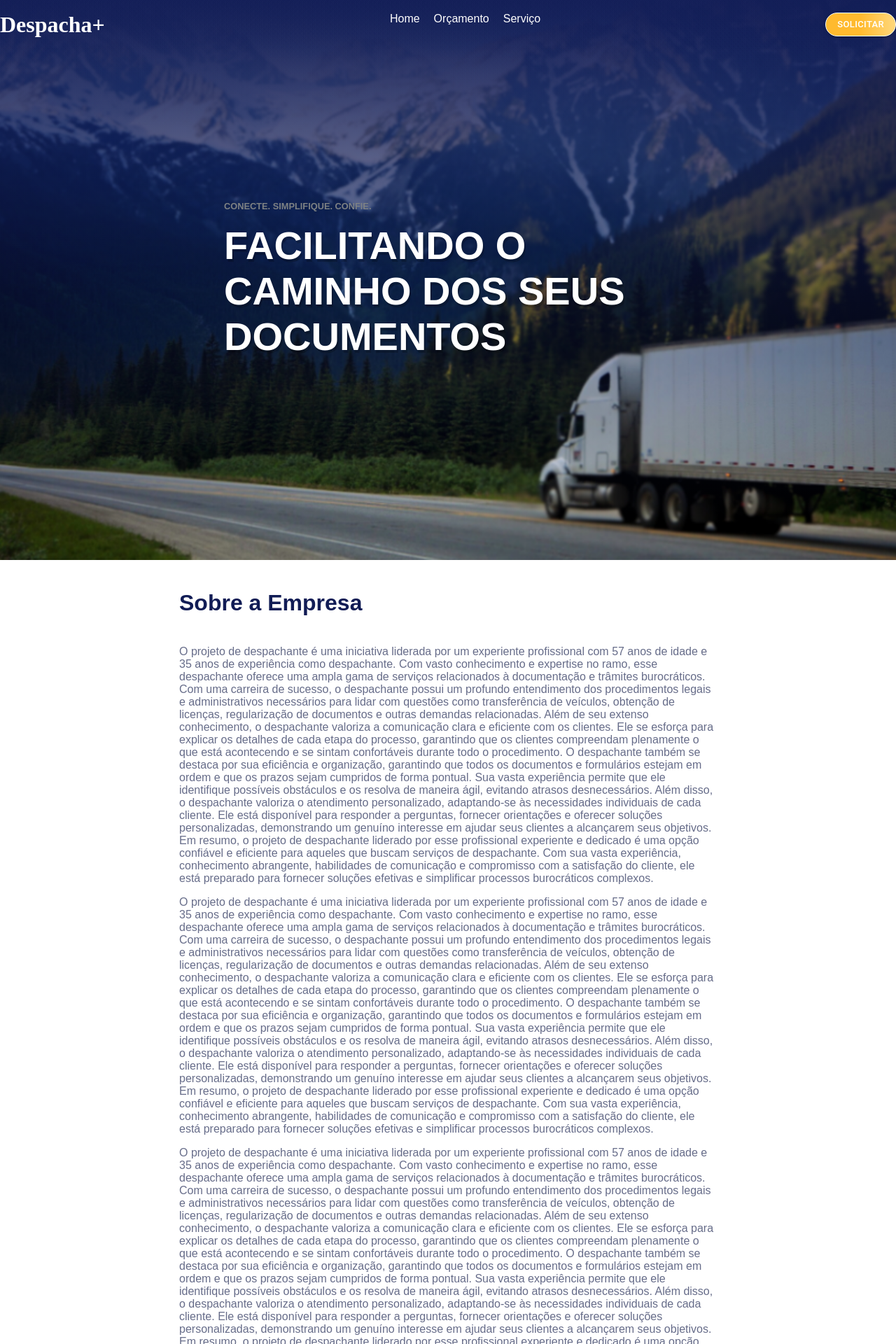
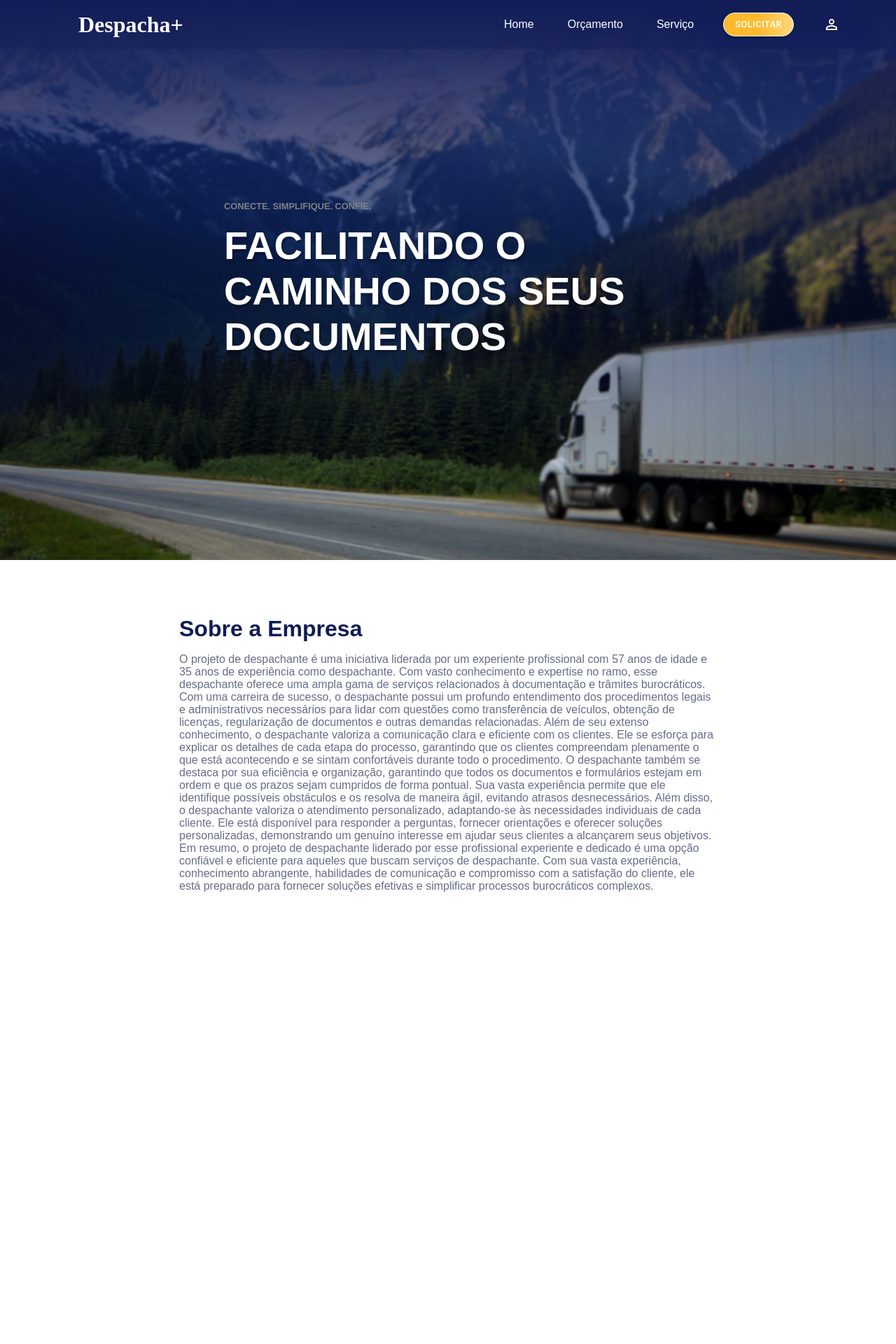
Before and after one commit to Viihgx/Projeto-Despachante, a React (Vite) app: page /home in a window 1280 px wide. Shown: the top 1920 px of the page at 70% size. After the commit the page ends 1275 px from the top, so only its background shows below. Built offline with nearby package versions, Linux system fonts and the light colour scheme; a web font is replaced by a local one.

Commit message:
:sparkles:Ajusta Header

```diff
--- a/package.json
+++ b/package.json
@@ -19,6 +19,7 @@
     "react": "^18.2.0",
     "react-dom": "^18.2.0",
     "react-router-dom": "^6.22.3",
+    "react-scroll": "^1.9.0",
     "styled-components": "^6.1.8"
   },
   "devDependencies": {
--- a/src/components/Header/Header.css
+++ b/src/components/Header/Header.css
@@ -1,56 +1,57 @@
-.header {
-    background-color: transparent; /* Define o cabeçalho como transparente */
-    position: fixed; /* Mantém o cabeçalho fixo no topo da página */
-    width: 100%; /* Faz com que o cabeçalho ocupe toda a largura da página */
-    z-index: 1000; /* Garante que o cabeçalho fique acima do conteúdo */
+.Header {
+    backdrop-filter: blur(8px); /* Aplica o efeito de desfoque */
+    background-color: rgba(17, 28, 85, 0.2);
+    position: fixed;
+    width: 100%;
+    z-index: 1000;
     color: var(--cor-texto);
     height: 70px;
-    width: 100%;
     display: flex;
     align-items: center;
     justify-content: space-between;
 }
 
-.header-title {
+.title-logo {
     font-family: 'Galada', cursive;
-    margin-right: 0; /* Removido para evitar deslocamento desnecessário */
+    margin-left: 7rem;
 }
 
-.nav-bar {
+nav {
+    gap: 42px;
     display: flex;
-    justify-content: center;
-    width: 100%;
+    align-items: center;
+    margin-right: 5rem;
 }
 
-.header nav ul {
+
+.Header nav ul {
     list-style: none;
-    margin: 0 auto;
+    margin: 0;
     padding: 0;
     display: flex;
-    justify-content: center;
 }
 
-.header nav ul li {
-    margin-right: 20px;
+.Header nav ul li {
+    margin-right: 3rem;
 }
 
-.header nav ul li:last-child {
+.Header nav ul li:last-child {
     margin-right: 0;
 }
 
-.header nav ul li a {
+li a {
     color: var(--cor-texto);
     text-decoration: none;
     transition: color 0.3s ease;
 }
 
-.header nav ul li a:hover {
-    color: #f0f0f0;
+ul li a:hover {
+    color: #a52222;
 }
 
 /* Media queries para responsividade */
 @media (max-width: 768px) {
-    .header {
+    .Header {
         flex-direction: column;
         padding: 10px;
     }
@@ -59,17 +60,17 @@
         margin-right: 0; /* Removido para ajustar ao layout de coluna */
     }
 
-    .header nav ul {
+    .Header nav ul {
         flex-direction: column;
         align-items: center;
     }
 
-    .header nav ul li {
+    .Header nav ul li {
         margin-right: 0; /* Removido para ajustar ao layout de coluna */
         margin-bottom: 10px; /* Espaçamento entre os itens do menu */
     }
 
-    .header nav ul li:last-child {
+    .Header nav ul li:last-child {
         margin-bottom: 0;
     }
 }
--- a/src/components/Header/Header.tsx
+++ b/src/components/Header/Header.tsx
@@ -1,11 +1,12 @@
 import './Header.css';
 import Button from '@mui/material/Button';
+import PersonOutlineOutlinedIcon from '@mui/icons-material/PersonOutlineOutlined';
 
 function Header() {
   return (
-    <header className="header">
+    <header className="Header">
       <div style={{ flexShrink: 0 }}>
-        <h1 className="header-title">Despacha+</h1>
+        <h1 className="title-logo">Despacha+</h1>
       </div>
       <nav className='nav-bar'>
         <ul>
@@ -27,6 +28,7 @@ function Header() {
         }} variant="contained">
         Solicitar
       </Button>
+      <PersonOutlineOutlinedIcon />
       </nav>
     </header>
   );
--- a/src/routes/Home.css
+++ b/src/routes/Home.css
@@ -8,6 +8,7 @@
     width: 100%;
     /* height: auto; */
     background-size: cover;
+    margin-bottom: 5rem;
 }
 
 .container-img-text {
@@ -63,13 +64,14 @@
     padding: 0 20%;
 }
 
-.text-sobre h4 {
+.text-sobre .text-title {
     color: var(--cor-primaria);
     font-size: 2rem;
     font-weight: 600;
+    margin: 0;
 }
 
-.text-sobre p {
+.text-sobre .text-p {
     color: #666C89;
 }
 
--- a/src/routes/Home.tsx
+++ b/src/routes/Home.tsx
@@ -15,26 +15,8 @@ function Home() {
             </div>
 
          <div className='text-sobre'>
-            <h4>Sobre a Empresa</h4>
-            <p>O projeto de despachante é uma iniciativa liderada por um experiente profissional com 57 anos de idade e 35 anos de experiência como despachante. Com vasto conhecimento e expertise no ramo, esse despachante oferece uma ampla gama de serviços relacionados à documentação e trâmites burocráticos.
-Com uma carreira de sucesso, o despachante possui um profundo entendimento dos procedimentos legais e administrativos necessários para lidar com questões como transferência de veículos, obtenção de licenças, regularização de documentos e outras demandas relacionadas.
-Além de seu extenso conhecimento, o despachante valoriza a comunicação clara e eficiente com os clientes. Ele se esforça para explicar os detalhes de cada etapa do processo, garantindo que os clientes compreendam plenamente o que está acontecendo e se sintam confortáveis durante todo o procedimento.
-O despachante também se destaca por sua eficiência e organização, garantindo que todos os documentos e formulários estejam em ordem e que os prazos sejam cumpridos de forma pontual. Sua vasta experiência permite que ele identifique possíveis obstáculos e os resolva de maneira ágil, evitando atrasos desnecessários.
-Além disso, o despachante valoriza o atendimento personalizado, adaptando-se às necessidades individuais de cada cliente. Ele está disponível para responder a perguntas, fornecer orientações e oferecer soluções personalizadas, demonstrando um genuíno interesse em ajudar seus clientes a alcançarem seus objetivos.
-Em resumo, o projeto de despachante liderado por esse profissional experiente e dedicado é uma opção confiável e eficiente para aqueles que buscam serviços de despachante. Com sua vasta experiência, conhecimento abrangente, habilidades de comunicação e compromisso com a satisfação do cliente, ele está preparado para fornecer soluções efetivas e simplificar processos burocráticos complexos.</p>
-            <p>O projeto de despachante é uma iniciativa liderada por um experiente profissional com 57 anos de idade e 35 anos de experiência como despachante. Com vasto conhecimento e expertise no ramo, esse despachante oferece uma ampla gama de serviços relacionados à documentação e trâmites burocráticos.
-Com uma carreira de sucesso, o despachante possui um profundo entendimento dos procedimentos legais e administrativos necessários para lidar com questões como transferência de veículos, obtenção de licenças, regularização de documentos e outras demandas relacionadas.
-Além de seu extenso conhecimento, o despachante valoriza a comunicação clara e eficiente com os clientes. Ele se esforça para explicar os detalhes de cada etapa do processo, garantindo que os clientes compreendam plenamente o que está acontecendo e se sintam confortáveis durante todo o procedimento.
-O despachante também se destaca por sua eficiência e organização, garantindo que todos os documentos e formulários estejam em ordem e que os prazos sejam cumpridos de forma pontual. Sua vasta experiência permite que ele identifique possíveis obstáculos e os resolva de maneira ágil, evitando atrasos desnecessários.
-Além disso, o despachante valoriza o atendimento personalizado, adaptando-se às necessidades individuais de cada cliente. Ele está disponível para responder a perguntas, fornecer orientações e oferecer soluções personalizadas, demonstrando um genuíno interesse em ajudar seus clientes a alcançarem seus objetivos.
-Em resumo, o projeto de despachante liderado por esse profissional experiente e dedicado é uma opção confiável e eficiente para aqueles que buscam serviços de despachante. Com sua vasta experiência, conhecimento abrangente, habilidades de comunicação e compromisso com a satisfação do cliente, ele está preparado para fornecer soluções efetivas e simplificar processos burocráticos complexos.</p>
-            <p>O projeto de despachante é uma iniciativa liderada por um experiente profissional com 57 anos de idade e 35 anos de experiência como despachante. Com vasto conhecimento e expertise no ramo, esse despachante oferece uma ampla gama de serviços relacionados à documentação e trâmites burocráticos.
-Com uma carreira de sucesso, o despachante possui um profundo entendimento dos procedimentos legais e administrativos necessários para lidar com questões como transferência de veículos, obtenção de licenças, regularização de documentos e outras demandas relacionadas.
-Além de seu extenso conhecimento, o despachante valoriza a comunicação clara e eficiente com os clientes. Ele se esforça para explicar os detalhes de cada etapa do processo, garantindo que os clientes compreendam plenamente o que está acontecendo e se sintam confortáveis durante todo o procedimento.
-O despachante também se destaca por sua eficiência e organização, garantindo que todos os documentos e formulários estejam em ordem e que os prazos sejam cumpridos de forma pontual. Sua vasta experiência permite que ele identifique possíveis obstáculos e os resolva de maneira ágil, evitando atrasos desnecessários.
-Além disso, o despachante valoriza o atendimento personalizado, adaptando-se às necessidades individuais de cada cliente. Ele está disponível para responder a perguntas, fornecer orientações e oferecer soluções personalizadas, demonstrando um genuíno interesse em ajudar seus clientes a alcançarem seus objetivos.
-Em resumo, o projeto de despachante liderado por esse profissional experiente e dedicado é uma opção confiável e eficiente para aqueles que buscam serviços de despachante. Com sua vasta experiência, conhecimento abrangente, habilidades de comunicação e compromisso com a satisfação do cliente, ele está preparado para fornecer soluções efetivas e simplificar processos burocráticos complexos.</p>
-            <p>O projeto de despachante é uma iniciativa liderada por um experiente profissional com 57 anos de idade e 35 anos de experiência como despachante. Com vasto conhecimento e expertise no ramo, esse despachante oferece uma ampla gama de serviços relacionados à documentação e trâmites burocráticos.
+            <h4 className='text-title'>Sobre a Empresa</h4>
+            <p className='text-p'>O projeto de despachante é uma iniciativa liderada por um experiente profissional com 57 anos de idade e 35 anos de experiência como despachante. Com vasto conhecimento e expertise no ramo, esse despachante oferece uma ampla gama de serviços relacionados à documentação e trâmites burocráticos.
 Com uma carreira de sucesso, o despachante possui um profundo entendimento dos procedimentos legais e administrativos necessários para lidar com questões como transferência de veículos, obtenção de licenças, regularização de documentos e outras demandas relacionadas.
 Além de seu extenso conhecimento, o despachante valoriza a comunicação clara e eficiente com os clientes. Ele se esforça para explicar os detalhes de cada etapa do processo, garantindo que os clientes compreendam plenamente o que está acontecendo e se sintam confortáveis durante todo o procedimento.
 O despachante também se destaca por sua eficiência e organização, garantindo que todos os documentos e formulários estejam em ordem e que os prazos sejam cumpridos de forma pontual. Sua vasta experiência permite que ele identifique possíveis obstáculos e os resolva de maneira ágil, evitando atrasos desnecessários.
```
Also changed, not shown: 1 other file (tests, documents, lock files or other folders).
